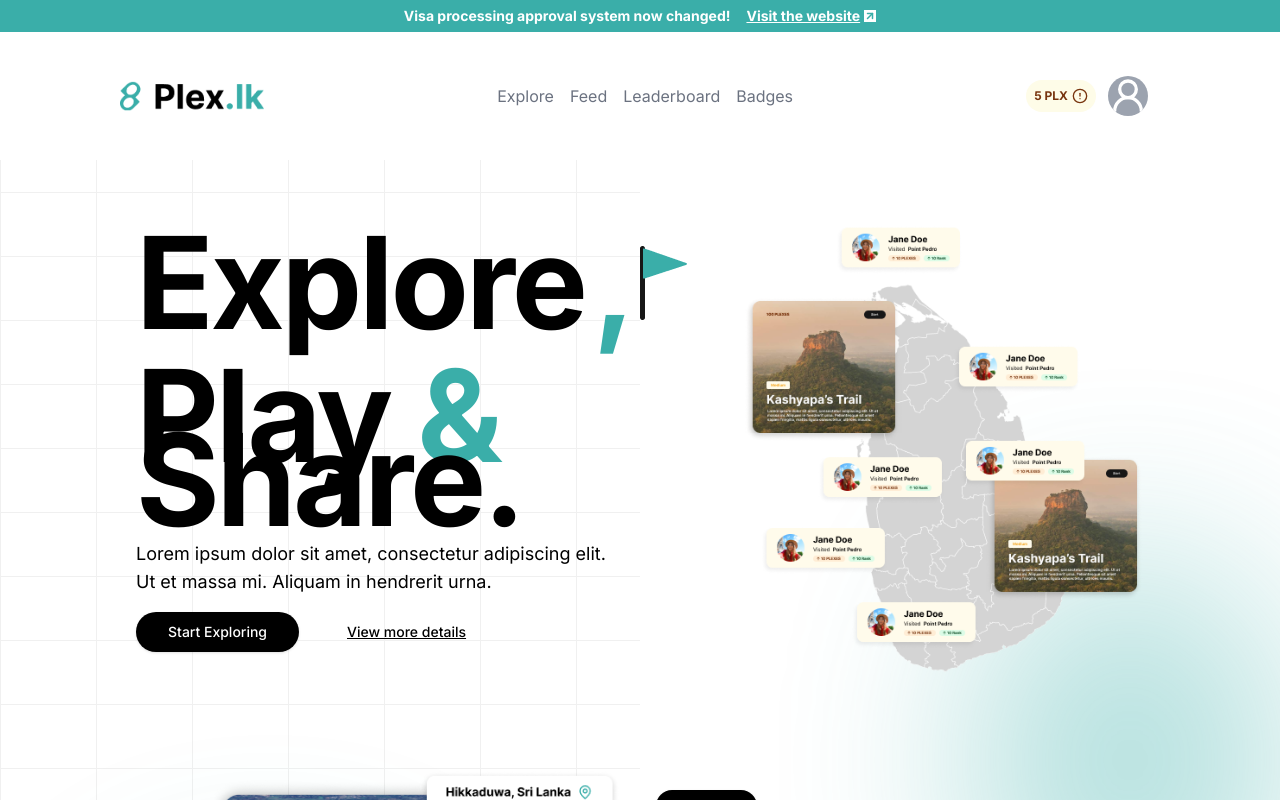
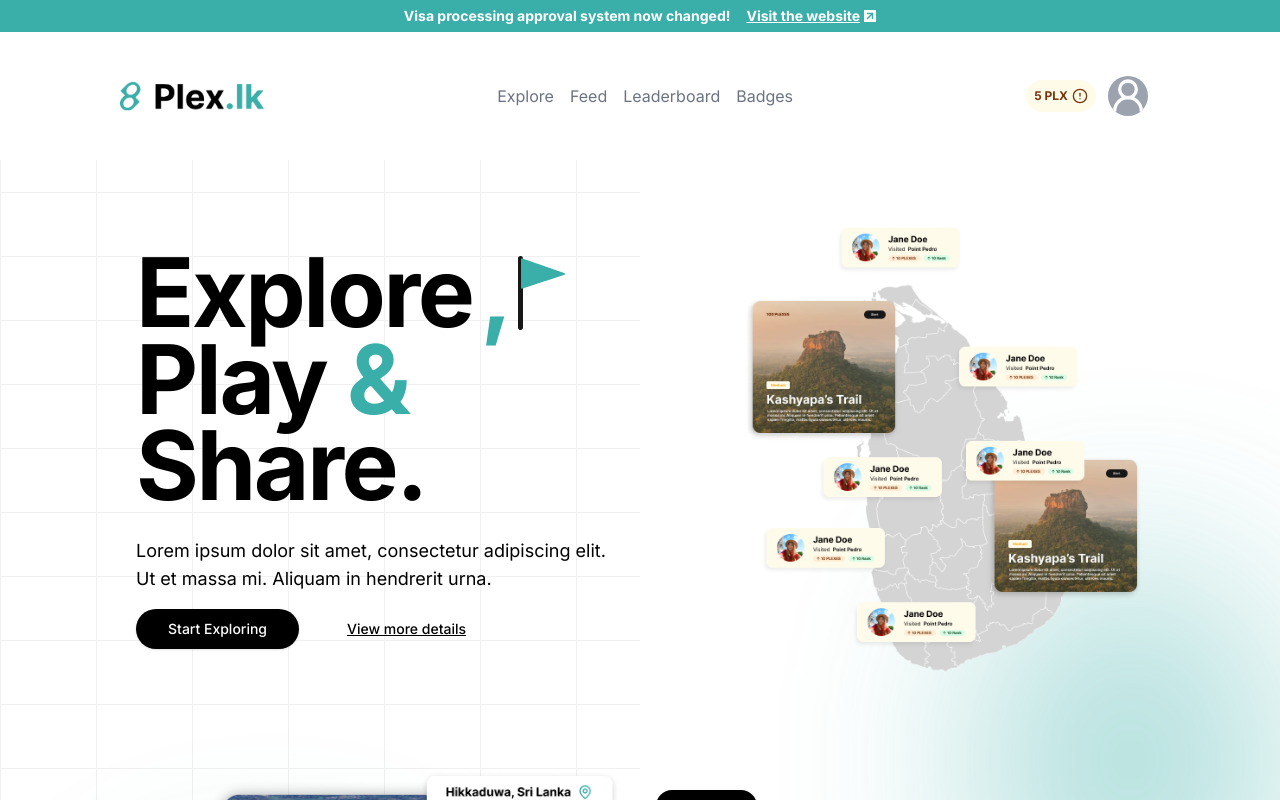
Before and after one commit to Lithara/plex.lk-tourism-gamification-app, a Next.js app: page / in a window 1280 px wide. Shown: the top 800 px of the page. Built offline with nearby package versions, Linux system fonts and the light colour scheme.

Commit message:
update heading styles

```diff
--- a/app/page.tsx
+++ b/app/page.tsx
@@ -13,12 +13,11 @@ export default function Home() {
         <div className="hidden sm:block absolute inset-0 -z-10 h-full w-[50%] bg-white bg-[linear-gradient(to_right,#f0f0f0_1px,transparent_1px),linear-gradient(to_bottom,#f0f0f0_1px,transparent_1px)] bg-[size:6rem_4rem]"></div>
         <div className="grid gap-8 lg:grid-cols-2 lg:gap-12 items-center">
           <div className="space-y-4">
-            <h1 className="text-[64px] md:text-[128px] sm:text-6xl  sm:leading-[0.5] leading-[1] font-bold tracking-tight">
+            <h1 className="text-[64px] md:text-[96px] sm:text-6xl  sm:leading-[.9] leading-[1] font-bold tracking-tight">
               <span className="flex items-center gap-2 ">
                 Explore<span className="text-primary-500">,</span>{" "}
                 <Image src="/flag.png" alt="Logo" width={49} height={74} />
               </span>
-              <br className="hidden sm:block" />
               Play <span className="text-primary-500">&</span> Share.
             </h1>
             <p className="text-lg text-muted-foreground max-w-[600px] pt-3">
```
